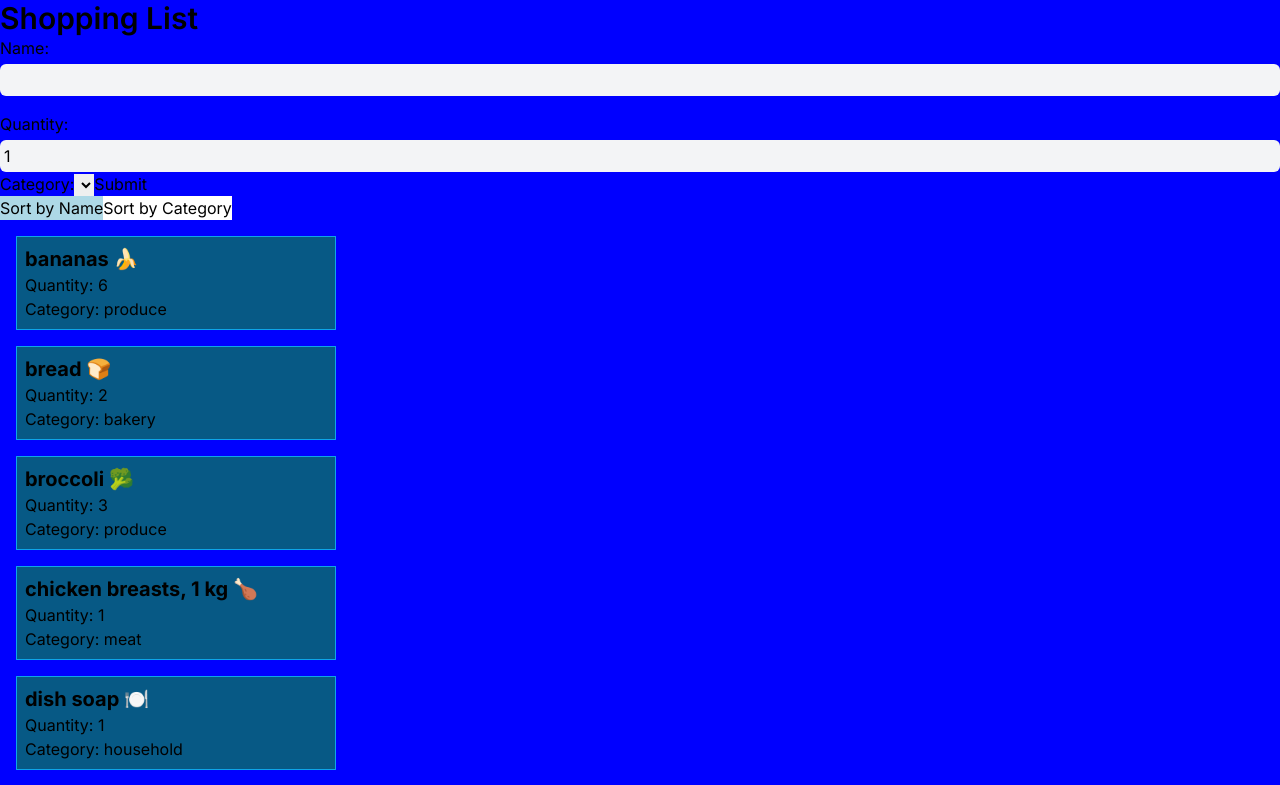
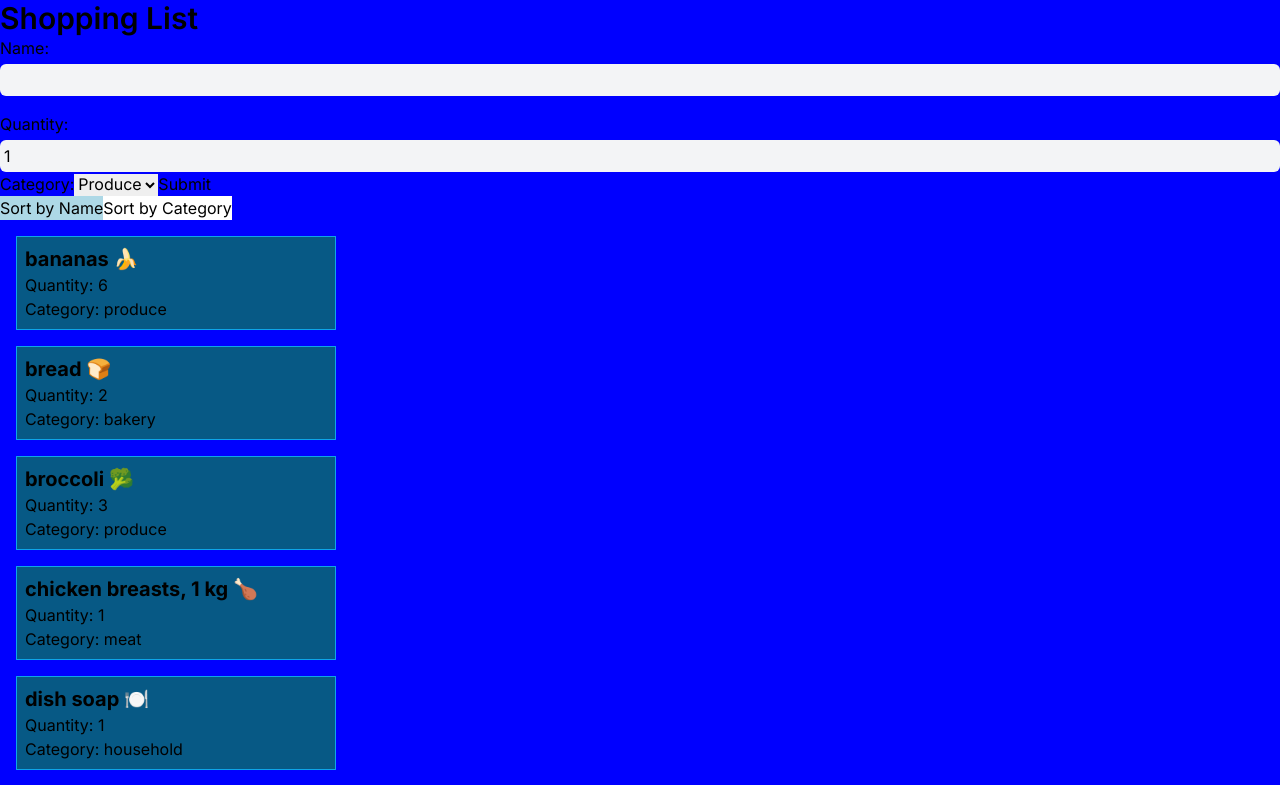
Before and after one commit to kelvinvu19/cprg306-assignments, a Next.js app: page /week6 in a window 1280 px wide. Shown: the top 785 px of the page. Built offline with nearby package versions, Linux system fonts and the light colour scheme.

Commit message:
Update new-item.js

```diff
--- a/app/week6/new-item.js
+++ b/app/week6/new-item.js
@@ -61,12 +61,13 @@ export default function NewItem({ onAddItem }) {
             onChange={handleCategoryChange}
             className="text-black"
           >
+            <option value="produce">Produce</option>
+            <option value="dairy">Dairy</option>
+            <option value="meat">Meat</option>
+            {/* Add more categories as needed */}
           </select>
         </label>
-        <button
-          type="submit"
-          className="smaller-button" // Apply a CSS class for the smaller button
-        >
+        <button type="submit" className="small-button">
           Submit
         </button>
       </form>
```
